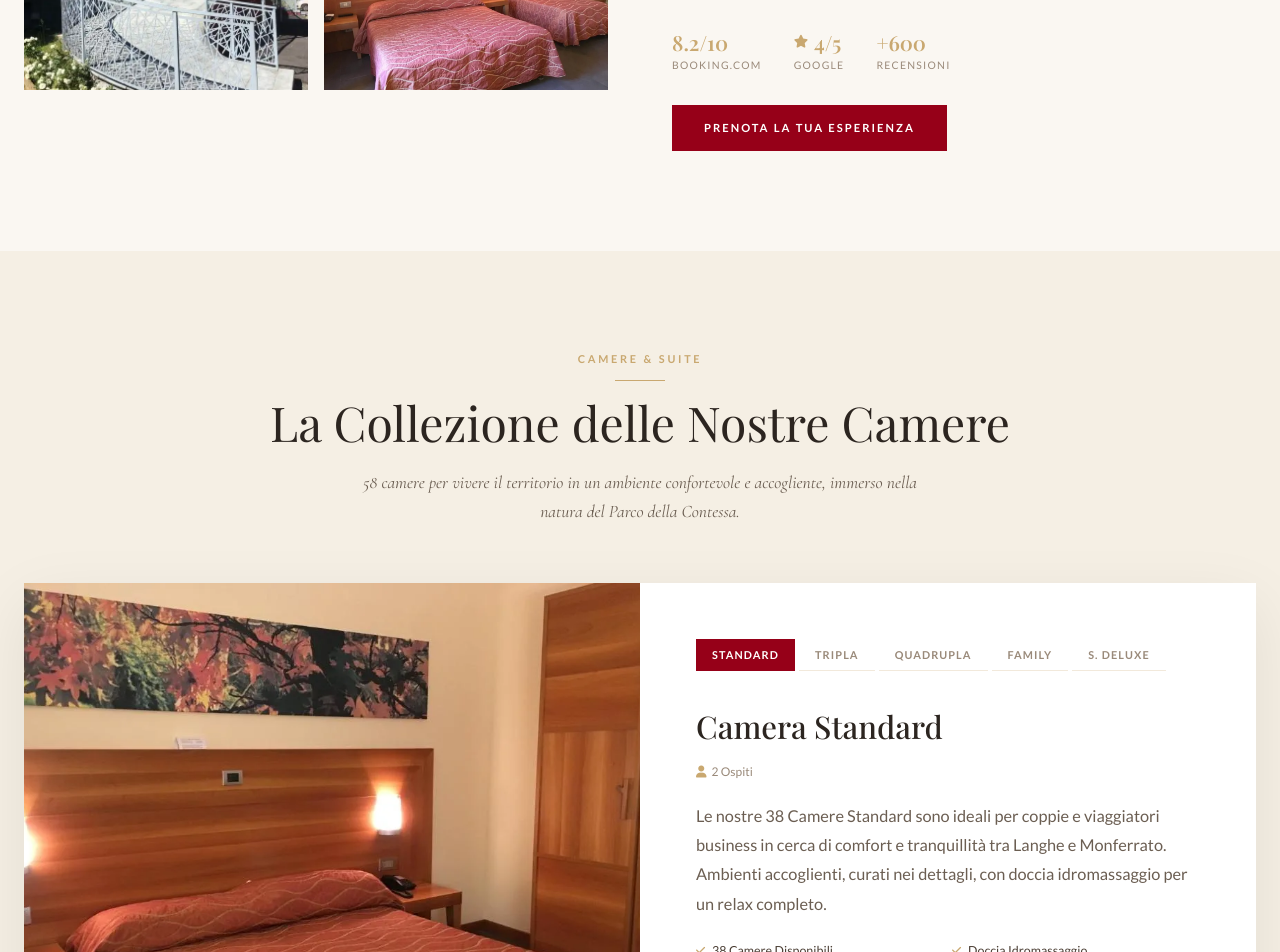
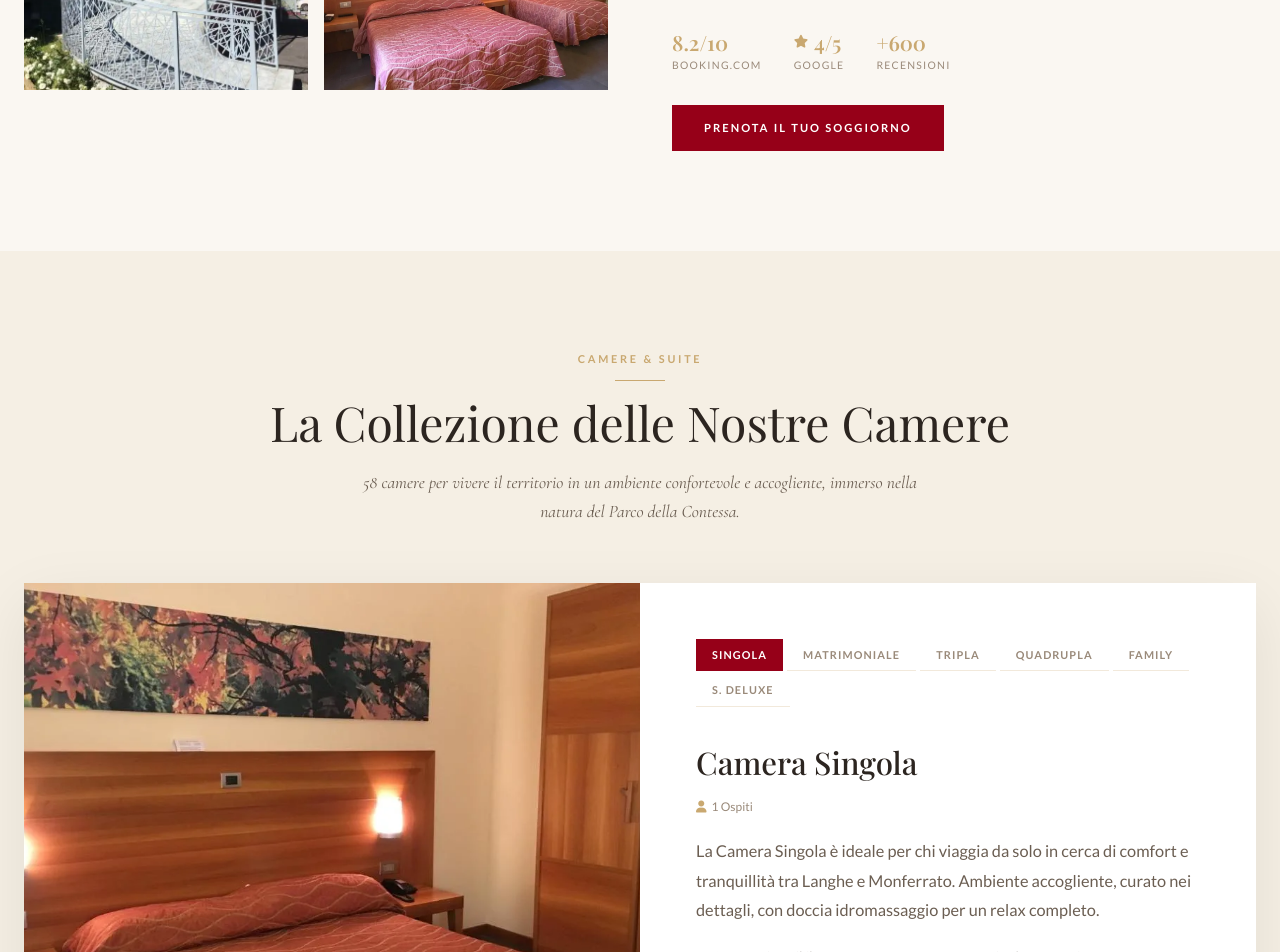
Before and after one commit to tave1013/hotel-langhe-monferrato, a Next.js app: page / in a window 1280 px wide. Shown: the part 1620-2572 px from the top of the page. Built offline with nearby package versions, Linux system fonts and the light colour scheme; a web font is replaced by a local one.

Commit message:
feat: aggiunge Camera Singola e rinomina Standard in Matrimoniale

```diff
--- a/app/camere/page.js
+++ b/app/camere/page.js
@@ -6,11 +6,11 @@ import { rooms } from '@/lib/roomsData';
 import SchemaOrg from '@/components/SchemaOrg';
 
 export const metadata = {
-  title: 'Camere e Suite Hotel Langhe | 5 Tipologie Disponibili',
-  description: '58 camere nelle Langhe: Standard, Tripla, Quadrupla, Family e Suite Deluxe. Comfort e prenotazione diretta sul sito ufficiale.',
+  title: 'Camere e Suite Hotel Langhe | 6 Tipologie Disponibili',
+  description: '58 camere nelle Langhe: Singola, Matrimoniale, Tripla, Quadrupla, Family e Suite Deluxe. Comfort e prenotazione diretta sul sito ufficiale.',
   openGraph: {
     title: 'Camere e Suite | Hotel Langhe & Monferrato',
-    description: '58 camere tra Standard, Tripla, Quadrupla, Family e Suite Deluxe nel cuore di Langhe e Monferrato.',
+    description: '58 camere tra Singola, Matrimoniale, Tripla, Quadrupla, Family e Suite Deluxe nel cuore di Langhe e Monferrato.',
     type: 'website',
     locale: 'it_IT',
     url: 'https://hotel-langhe-monferrato.vercel.app/camere',
@@ -20,7 +20,7 @@ export const metadata = {
   twitter: {
     card: 'summary_large_image',
     title: 'Camere & Suite | Hotel Langhe & Monferrato',
-    description: 'Scopri le nostre 5 tipologie di camere nel cuore delle Langhe.',
+    description: 'Scopri le nostre 6 tipologie di camere nel cuore delle Langhe.',
     images: ['/foto/Camere.webp'],
   },
 };
--- a/app/offerte/page.js
+++ b/app/offerte/page.js
@@ -47,7 +47,7 @@ const offerte = [
     descrizione: 'Il pacchetto completo per scoprire il territorio: 3 notti, colazione ogni giorno, wine tour UNESCO, caccia al tartufo con trifolau e transfer incluso.',
     prezzo: '860',
     prezzoPieno: '1050',
-    include: ['3 notti Camera Standard+', 'Colazioni incluse', 'Wine tour UNESCO', 'Caccia al tartufo', 'Transfer privato'],
+    include: ['3 notti Camera Matrimoniale+', 'Colazioni incluse', 'Wine tour UNESCO', 'Caccia al tartufo', 'Transfer privato'],
     slug: 'scopri-le-langhe',
   },
   {
--- a/components/About.js
+++ b/components/About.js
@@ -96,7 +96,7 @@ export default function About() {
                 marginBottom: '2rem',
               }}
             >
-              In una zona Patrimonio dell’Umanità UNESCO, ricca di tradizioni, eventi culturali e itinerari enogastronomici, l’hotel offre 58 camere spaziose: Standard, Triple, Quadruple, Family Room e Suite. Ogni ambiente è pensato per garantire il massimo comfort a coppie, famiglie e viaggiatori alla ricerca di relax, natura e autenticità.
+              In una zona Patrimonio dell’Umanità UNESCO, ricca di tradizioni, eventi culturali e itinerari enogastronomici, l’hotel offre 58 camere spaziose: Singole, Matrimoniali, Triple, Quadruple, Family Room e Suite. Ogni ambiente è pensato per garantire il massimo comfort a coppie, famiglie e viaggiatori alla ricerca di relax, natura e autenticità.
             </p>
 
             {/* MICRO STATS */}
@@ -117,7 +117,7 @@ export default function About() {
             </div>
 
             <Link href="/prenota" className="btn-gold">
-              <span>Prenota la Tua Esperienza</span>
+              <span>Prenota il Tuo Soggiorno</span>
             </Link>
           </div>
           </ScrollAnimation>
--- a/components/Hero.js
+++ b/components/Hero.js
@@ -135,7 +135,7 @@ export default function Hero() {
           <ScrollAnimation type="slide-up" duration="slow" delay={400}>
             <div className="flex flex-col sm:flex-row gap-4 justify-center mt-8 sm:mt-0">
               <Link href="/prenota" className="btn-gold">
-                <span>Prenota la Tua Esperienza</span>
+                <span>Prenota il Tuo Soggiorno</span>
               </Link>
               <Link href="/camere" className="btn-outline-white">
                 Scopri le Camere
--- a/components/Navbar.js
+++ b/components/Navbar.js
@@ -13,7 +13,8 @@ const navLinks = [
     label: 'Camere & Suite',
     href: '/camere',
     dropdown: [
-      { label: 'Camera Standard',   href: '/camere/standard' },
+      { label: 'Camera Singola',    href: '/camere/singola' },
+      { label: 'Camera Matrimoniale', href: '/camere/standard' },
       { label: 'Camera Tripla',     href: '/camere/tripla' },
       { label: 'Camera Quadrupla',  href: '/camere/quadrupla' },
       { label: 'Camera Family',     href: '/camere/family' },
--- a/components/Rooms.js
+++ b/components/Rooms.js
@@ -7,8 +7,18 @@ import ScrollAnimation from './ScrollAnimation';
 
 const rooms = [
   {
-    name: 'Camera Standard',
-    desc: 'Le nostre 38 Camere Standard sono ideali per coppie e viaggiatori business in cerca di comfort e tranquillità tra Langhe e Monferrato. Ambienti accoglienti, curati nei dettagli, con doccia idromassaggio per un relax completo.',
+    name: 'Camera Singola',
+    desc: 'La Camera Singola è ideale per chi viaggia da solo in cerca di comfort e tranquillità tra Langhe e Monferrato. Ambiente accogliente, curato nei dettagli, con doccia idromassaggio per un relax completo.',
+    img: '/foto/suite.webp',
+    price: '90',
+    size: '22 m²',
+    guests: '1',
+    features: ['Camera Disponibile', 'Doccia Idromassaggio', 'Ideale per Viaggiatori Singoli', 'Free Wi-Fi'],
+    href: '/camere/singola',
+  },
+  {
+    name: 'Camera Matrimoniale',
+    desc: 'Le nostre 38 Camere Matrimoniali sono ideali per coppie e viaggiatori business in cerca di comfort e tranquillità tra Langhe e Monferrato. Ambienti accoglienti, curati nei dettagli, con doccia idromassaggio per un relax completo.',
     img: '/foto/suite.webp',
     price: '120',
     size: '22 m²',
--- a/components/SchemaOrg.js
+++ b/components/SchemaOrg.js
@@ -130,7 +130,7 @@ export default function SchemaOrg() {
         name: 'Qual è il prezzo delle camere?',
         acceptedAnswer: {
           '@type': 'Answer',
-          text: 'Le camere partono da €120 a notte per la Camera Standard. Offriamo anche Camere Triple (€150), Quadruple (€200), Family (€220) e Suite Deluxe (€140).',
+          text: 'Le camere partono da €90 a notte per la Camera Singola. Offriamo anche Camera Matrimoniale (€120), Camere Triple (€150), Quadruple (€200), Family (€220) e Suite Deluxe (€140).',
         },
       },
       {
```
Also changed, not shown: lib/roomsData.js.
